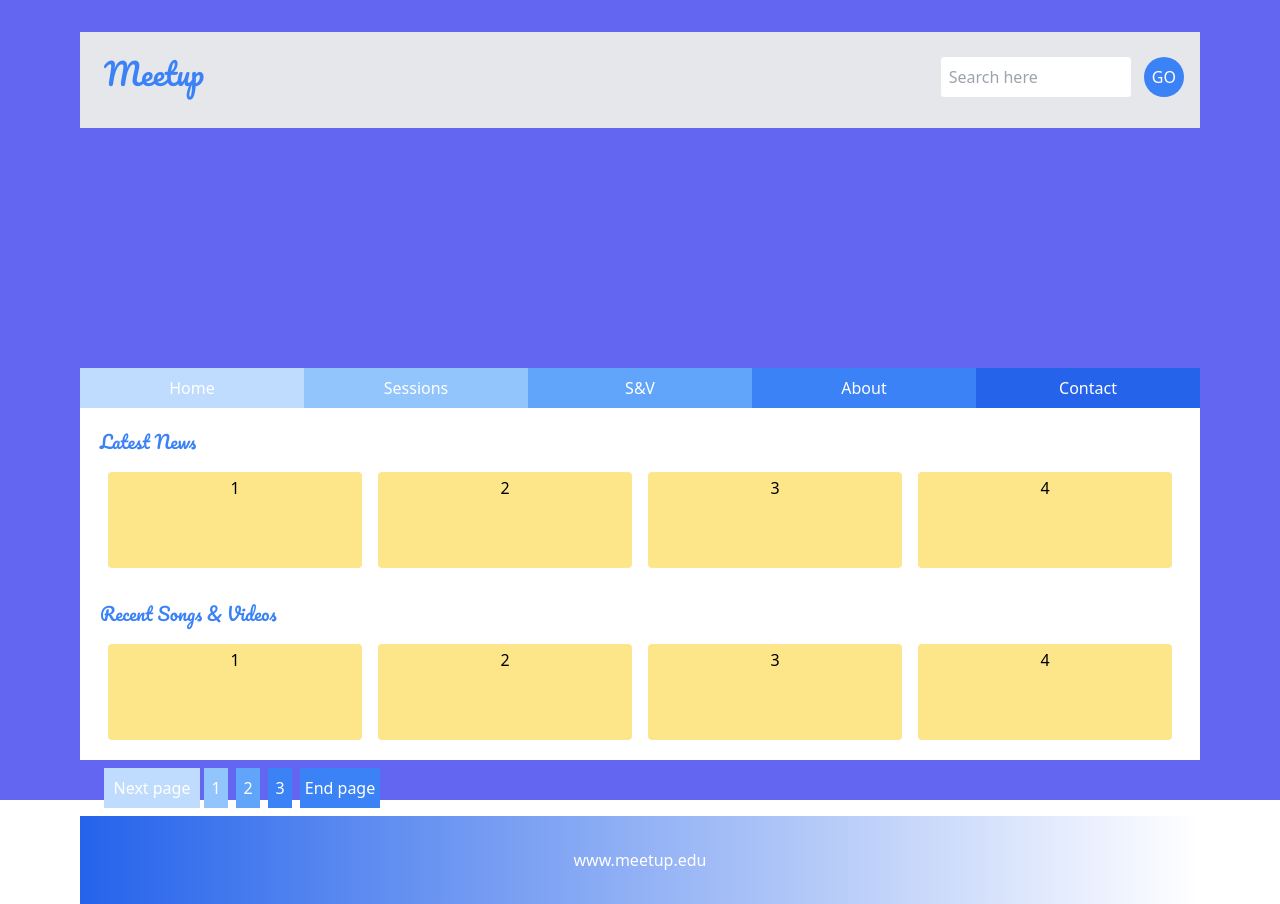
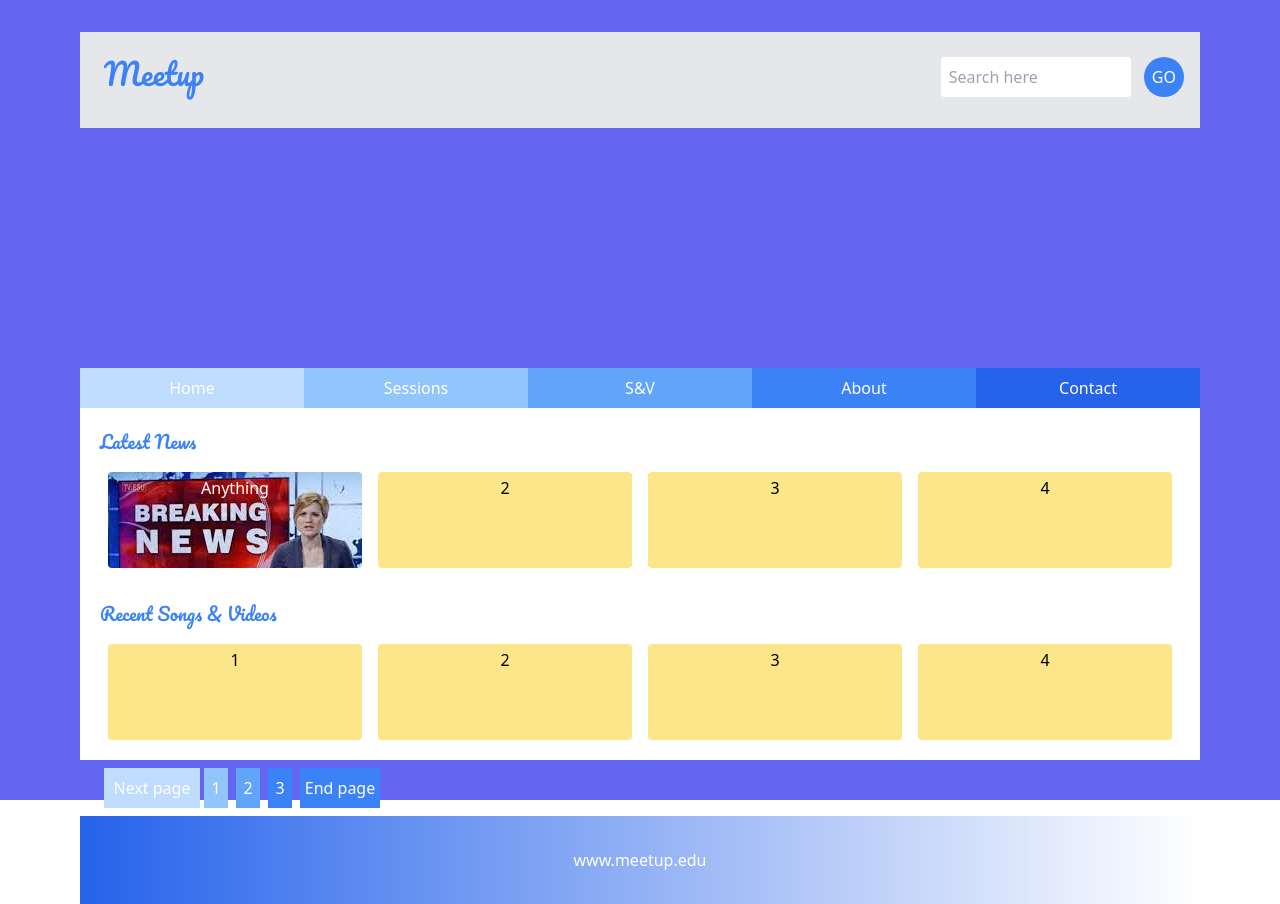
Before and after one commit to mmsesay/meetup-1, a plain HTML site: page index.html in a window 1280 px wide. Drawn offline with nearby package versions, Linux system fonts and the light colour scheme.

Commit message:
populating news content

```diff
--- a/index.html
+++ b/index.html
@@ -1,4 +1,5 @@
 <html lang="en">
+
 <head>
   <meta charset="UTF-8">
   <meta http-equiv="X-UA-Compatible" content="IE=edge">
@@ -10,6 +11,7 @@
   <link rel="stylesheet" href="../">
   <title>MEET-UP-1</title>
 </head>
+
 <body>
   <main class="bg-indigo-500 h-full py-8 md:w-full">
     <section class="md:mx-20 h-full">
@@ -36,6 +38,7 @@
         </div>
         <div class="bg-blue-300 w-full py-2 hover:bg-gray-900 cursor-pointer">
           <a href="#">Sessions</a>
+
         </div>
         <div class="bg-blue-400 w-full py-2 hover:bg-gray-900 cursor-pointer">
           <a href="#">S&V</a>
@@ -56,7 +59,8 @@
         <div class="p-2 mb-4">
           <h3 class="text-lg siteTitle text-blue-500 font-normal hover:underline">Latest News</h3>
           <div class="flex pt-4">
-            <div class="bg-yellow-200 flex-1 mx-2 h-16 md:h-24 rounded text-center p-1">1</div>
+            <div class="flex-1 mx-2 h-16 md:h-24 rounded text-center text-white p-1"
+            style="background-image: url(/images/news1.jpeg)">Anything</div>
             <div class="bg-yellow-200 flex-1 mx-2 h-16 md:h-24 rounded text-center p-1">2</div>
             <div class="bg-yellow-200 flex-1 mx-2 h-16 md:h-24 rounded text-center p-1">3</div>
             <div class="bg-yellow-200 flex-1 mx-2 h-16 md:h-24 rounded text-center p-1">4</div>
@@ -104,12 +108,13 @@
       </div>
 
       <!-- footer section -->
-     <div class="bg-gradient-to-r from-blue-600 p-4 text-center text-white">
-      <div class="p-4 md:my-0 cursor-pointer">
-        www.meetup.edu
+      <div class="bg-gradient-to-r from-blue-600 p-4 text-center text-white">
+        <div class="p-4 md:my-0 cursor-pointer">
+          www.meetup.edu
+        </div>
       </div>
-     </div>
     </section>
   </main>
 </body>
+
 </html>
```
Also changed, not shown: images/news1.jpeg (added), images/news2.jpeg (added).
